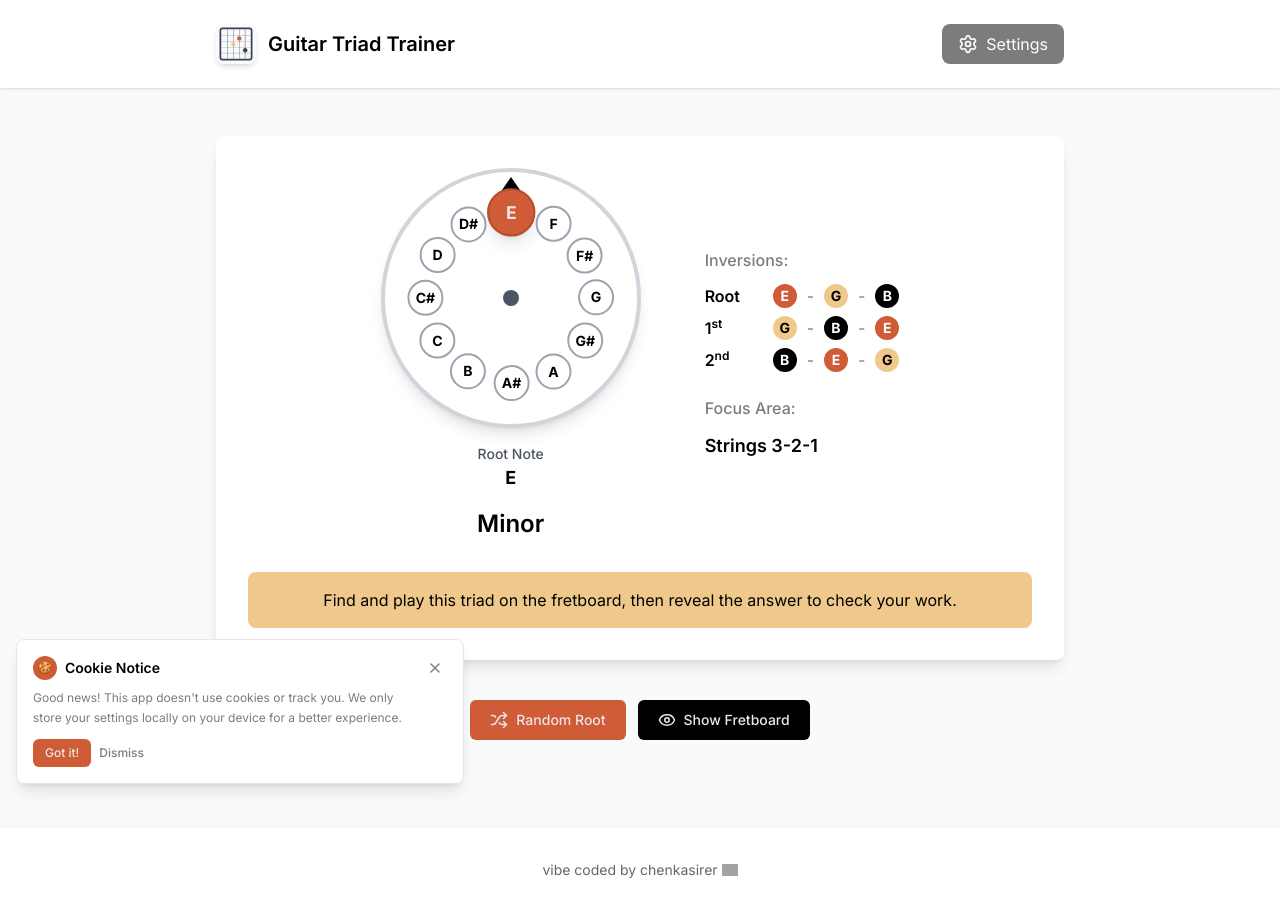
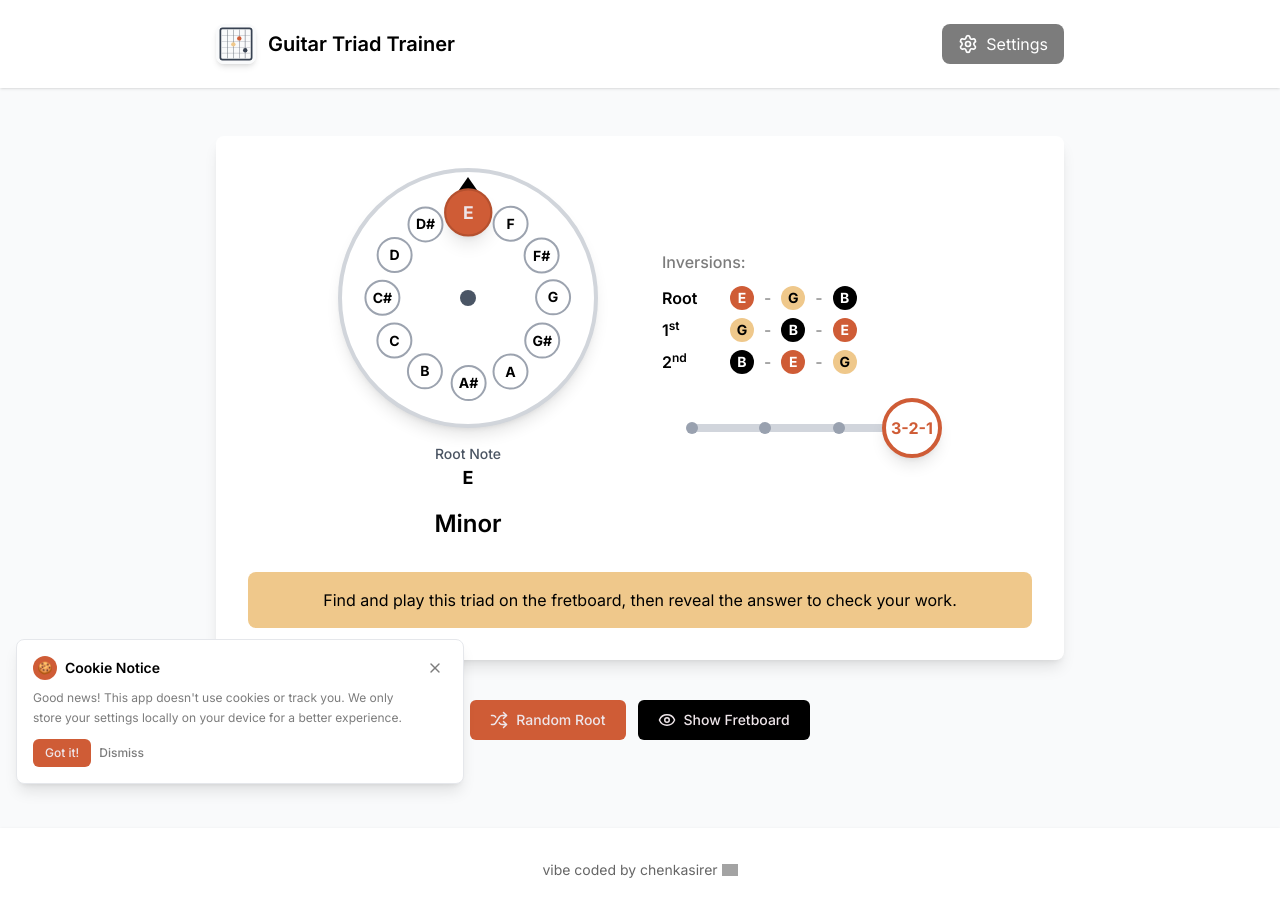
Before and after one commit to chenkasirer/triads, a React (Vite) app: page / in a window 1280 px wide. Built offline with nearby package versions, Linux system fonts and the light colour scheme; grey boxes are pictures that could not be loaded.

Commit message:
added string group slider

```diff
--- a/src/components/ExerciseDisplay.tsx
+++ b/src/components/ExerciseDisplay.tsx
@@ -3,6 +3,7 @@ import type { TriadExercise } from '../types';
 import { getTriadNotes } from '../fretboard';
 import { useAppStore } from '../store';
 import RootSelectorWheel from './RootSelectorWheel';
+import StringGroupSlider from './StringGroupSlider';
 
 interface ExerciseDisplayProps {
   exercise: TriadExercise;
@@ -10,14 +11,10 @@ interface ExerciseDisplayProps {
 }
 
 const ExerciseDisplay: React.FC<ExerciseDisplayProps> = ({ exercise, showAnswer }) => {
-  const { setExerciseRoot, animateToRoot } = useAppStore();
+  const { setExerciseRoot, animateToRoot, setExerciseStringGroup, animateToStringGroup } = useAppStore();
 
   const formatQuality = (quality: string) => {
     return quality.charAt(0).toUpperCase() + quality.slice(1);
-  };
-
-  const formatStringGroup = (stringGroup: string) => {
-    return `Strings ${stringGroup.split('').join('-')}`;
   };
 
   const getInversions = () => {
@@ -89,12 +86,13 @@ const ExerciseDisplay: React.FC<ExerciseDisplayProps> = ({ exercise, showAnswer
               </div>
             </div>
 
-            {/* Focus Area */}
+            {/* String Group Selector */}
             <div>
-              <div className="text-sm sm:text-base text-gray font-medium mb-3">Focus Area:</div>
-              <div className="text-base sm:text-lg text-black font-semibold">
-                {formatStringGroup(exercise.stringGroup)}
-              </div>
+              <StringGroupSlider
+                selectedStringGroup={exercise.stringGroup}
+                onStringGroupChange={setExerciseStringGroup}
+                animateToStringGroup={animateToStringGroup}
+              />
             </div>
           </div>
         </div>
--- /dev/null
+++ b/src/components/StringGroupSlider.tsx
@@ -0,0 +1,207 @@
+import React, { useState, useEffect, useRef, useCallback } from 'react';
+import type { StringGroup } from '../types';
+
+interface StringGroupSliderProps {
+  selectedStringGroup: StringGroup;
+  onStringGroupChange: (stringGroup: StringGroup) => void;
+  animateToStringGroup?: StringGroup | null;
+}
+
+const ALL_STRING_GROUPS: StringGroup[] = ['654', '543', '432', '321'];
+
+const StringGroupSlider: React.FC<StringGroupSliderProps> = ({
+  selectedStringGroup,
+  onStringGroupChange,
+  animateToStringGroup
+}) => {
+  const [isDragging, setIsDragging] = useState(false);
+  const [sliderPosition, setSliderPosition] = useState(0);
+  const [isAnimating, setIsAnimating] = useState(false);
+  const sliderRef = useRef<HTMLDivElement>(null);
+  const startPosRef = useRef(0);
+
+  const sliderWidth = 280;
+  const knobSize = 60;
+  const trackHeight = 8;
+  const availableWidth = sliderWidth - knobSize;
+  const stepWidth = availableWidth / (ALL_STRING_GROUPS.length - 1);
+
+  const calculatePositionForStringGroup = useCallback((stringGroup: StringGroup) => {
+    const index = ALL_STRING_GROUPS.indexOf(stringGroup);
+    return index * stepWidth;
+  }, [stepWidth]);
+
+  // Update position when selectedStringGroup changes
+  useEffect(() => {
+    if (!isDragging && !isAnimating) {
+      setSliderPosition(calculatePositionForStringGroup(selectedStringGroup));
+    }
+  }, [selectedStringGroup, isDragging, isAnimating, calculatePositionForStringGroup]);
+
+  // Handle animation to random string group
+  useEffect(() => {
+    if (animateToStringGroup) {
+      setIsAnimating(true);
+      const targetPosition = calculatePositionForStringGroup(animateToStringGroup);
+      setSliderPosition(targetPosition);
+
+      setTimeout(() => {
+        setIsAnimating(false);
+      }, 800);
+    }
+  }, [animateToStringGroup, calculatePositionForStringGroup]);
+
+  const handleMouseDown = (e: React.MouseEvent) => {
+    if (isAnimating) return;
+    e.preventDefault();
+    setIsDragging(true);
+    startPosRef.current = e.clientX - sliderPosition;
+  };
+
+  const handleMouseMove = (e: MouseEvent) => {
+    if (!isDragging || isAnimating) return;
+    const newPosition = e.clientX - startPosRef.current;
+    const clampedPosition = Math.max(0, Math.min(newPosition, availableWidth));
+    setSliderPosition(clampedPosition);
+  };
+
+  const handleMouseUp = () => {
+    if (!isDragging || isAnimating) return;
+    setIsDragging(false);
+
+    // Snap to nearest string group
+    const nearestIndex = Math.round(sliderPosition / stepWidth);
+    const snappedPosition = nearestIndex * stepWidth;
+    setSliderPosition(snappedPosition);
+
+    const newStringGroup = ALL_STRING_GROUPS[nearestIndex];
+    if (newStringGroup !== selectedStringGroup) {
+      onStringGroupChange(newStringGroup);
+    }
+  };
+
+  const handleTouchStart = (e: React.TouchEvent) => {
+    if (isAnimating) return;
+    e.preventDefault();
+    setIsDragging(true);
+    if (e.touches[0]) {
+      startPosRef.current = e.touches[0].clientX - sliderPosition;
+    }
+  };
+
+  const handleTouchMove = (e: TouchEvent) => {
+    if (!isDragging || isAnimating || !e.touches[0]) return;
+    const newPosition = e.touches[0].clientX - startPosRef.current;
+    const clampedPosition = Math.max(0, Math.min(newPosition, availableWidth));
+    setSliderPosition(clampedPosition);
+  };
+
+  const handleTouchEnd = () => {
+    if (!isDragging || isAnimating) return;
+    setIsDragging(false);
+
+    // Snap to nearest string group
+    const nearestIndex = Math.round(sliderPosition / stepWidth);
+    const snappedPosition = nearestIndex * stepWidth;
+    setSliderPosition(snappedPosition);
+
+    const newStringGroup = ALL_STRING_GROUPS[nearestIndex];
+    if (newStringGroup !== selectedStringGroup) {
+      onStringGroupChange(newStringGroup);
+    }
+  };
+
+  const handleStepClick = (stringGroup: StringGroup) => {
+    if (isAnimating || isDragging) return;
+    onStringGroupChange(stringGroup);
+  };
+
+  // Add global event listeners
+  useEffect(() => {
+    const handleGlobalMouseMove = (e: MouseEvent) => handleMouseMove(e);
+    const handleGlobalMouseUp = () => handleMouseUp();
+    const handleGlobalTouchMove = (e: TouchEvent) => handleTouchMove(e);
+    const handleGlobalTouchEnd = () => handleTouchEnd();
+
+    if (isDragging) {
+      document.addEventListener('mousemove', handleGlobalMouseMove);
+      document.addEventListener('mouseup', handleGlobalMouseUp);
+      document.addEventListener('touchmove', handleGlobalTouchMove, { passive: false });
+      document.addEventListener('touchend', handleGlobalTouchEnd);
+    }
+
+    return () => {
+      document.removeEventListener('mousemove', handleGlobalMouseMove);
+      document.removeEventListener('mouseup', handleGlobalMouseUp);
+      document.removeEventListener('touchmove', handleGlobalTouchMove);
+      document.removeEventListener('touchend', handleGlobalTouchEnd);
+    };
+  });
+
+  return (
+    <div className="flex flex-col items-center">
+      <div
+        ref={sliderRef}
+        className="relative select-none"
+        style={{ width: sliderWidth, height: knobSize }}
+      >
+        {/* Track */}
+        <div
+          className="absolute bg-gray-300 rounded-full"
+          style={{
+            left: knobSize / 2,
+            top: (knobSize - trackHeight) / 2,
+            width: availableWidth,
+            height: trackHeight
+          }}
+        />
+
+        {/* Step markers */}
+        {ALL_STRING_GROUPS.map((stringGroup, index) => {
+          const x = (knobSize / 2) + (index * stepWidth);
+          const isSelected = stringGroup === selectedStringGroup;
+
+          return (
+            <div key={stringGroup}>
+              {/* Step marker */}
+              <div
+                className={`absolute w-3 h-3 rounded-full cursor-pointer transition-colors ${
+                  isSelected ? 'bg-flame' : 'bg-gray-400 hover:bg-gray-600'
+                }`}
+                style={{
+                  left: x - 6,
+                  top: (knobSize - trackHeight) / 2 - 2
+                }}
+                onClick={() => handleStepClick(stringGroup)}
+              />
+            </div>
+          );
+        })}
+
+        {/* Slider knob */}
+        <div
+          className={`absolute bg-white border-4 border-flame rounded-full shadow-lg cursor-pointer transition-all duration-200 ${
+            isDragging ? 'scale-110 shadow-xl' : 'hover:scale-105'
+          } ${isAnimating ? 'transition-all duration-800 ease-out' : isDragging ? 'transition-none' : ''}`}
+          style={{
+            left: sliderPosition,
+            top: 0,
+            width: knobSize,
+            height: knobSize,
+            transform: isDragging ? 'scale(1.1)' : 'scale(1)'
+          }}
+          onMouseDown={handleMouseDown}
+          onTouchStart={handleTouchStart}
+        >
+          <div className="flex items-center justify-center h-full">
+            <span className="text-flame font-bold text-md">
+              {selectedStringGroup.split('').join('-')}
+            </span>
+          </div>
+        </div>
+      </div>
+    </div>
+  );
+};
+
+export default StringGroupSlider;
--- a/src/store.ts
+++ b/src/store.ts
@@ -1,14 +1,16 @@
 import { create } from 'zustand';
-import type { TriadExercise, ExerciseSettings, Note } from './types';
+import type { TriadExercise, ExerciseSettings, Note, StringGroup } from './types';
 
 interface AppState {
   settings: ExerciseSettings;
   currentExercise: TriadExercise | null;
   showAnswer: boolean;
   animateToRoot: Note | null;
+  animateToStringGroup: StringGroup | null;
   updateSettings: (settings: Partial<ExerciseSettings>) => void;
   generateNewExercise: () => void;
   setExerciseRoot: (root: Note) => void;
+  setExerciseStringGroup: (stringGroup: StringGroup) => void;
   toggleAnswer: () => void;
 }
 
@@ -28,6 +30,7 @@ export const useAppStore = create<AppState>((set, get) => ({
   currentExercise: null,
   showAnswer: false,
   animateToRoot: null,
+  animateToStringGroup: null,
 
   updateSettings: (newSettings) =>
     set((state) => ({
@@ -37,15 +40,20 @@ export const useAppStore = create<AppState>((set, get) => ({
   generateNewExercise: () => {
     const { settings } = get();
     const newRoot = getRandomItem(settings.roots);
+    const newStringGroup = getRandomItem(settings.stringGroups);
     const exercise: TriadExercise = {
       root: newRoot,
       quality: getRandomItem(settings.qualities),
       inversion: getRandomItem(settings.inversions),
-      stringGroup: getRandomItem(settings.stringGroups),
+      stringGroup: newStringGroup,
     };
-    set({ currentExercise: exercise, animateToRoot: newRoot });
+    set({
+      currentExercise: exercise,
+      animateToRoot: newRoot,
+      animateToStringGroup: newStringGroup
+    });
     // Clear animation after a delay
-    setTimeout(() => set({ animateToRoot: null }), 100);
+    setTimeout(() => set({ animateToRoot: null, animateToStringGroup: null }), 100);
   },
 
   setExerciseRoot: (root) => {
@@ -58,5 +66,15 @@ export const useAppStore = create<AppState>((set, get) => ({
     }
   },
 
+  setExerciseStringGroup: (stringGroup) => {
+    const { currentExercise } = get();
+    if (currentExercise) {
+      set({
+        currentExercise: { ...currentExercise, stringGroup },
+        animateToStringGroup: null
+      });
+    }
+  },
+
   toggleAnswer: () => set((state) => ({ showAnswer: !state.showAnswer })),
 }));
```
Also changed, not shown: 2 other files (tests, documents, lock files or other folders).
